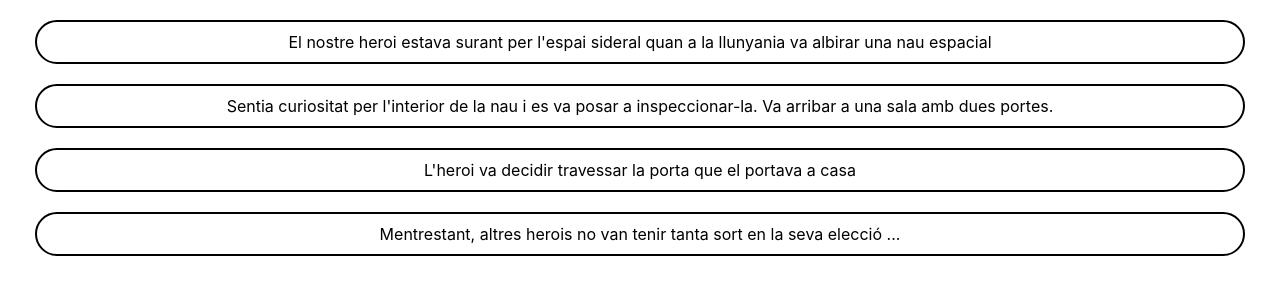
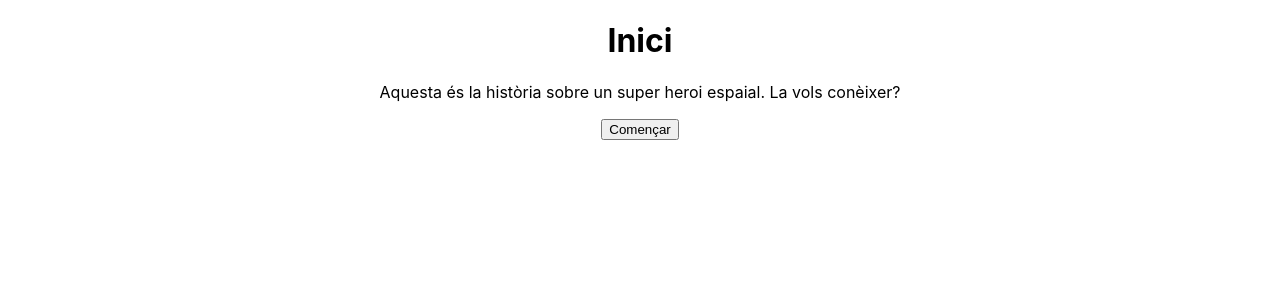
Before and after one commit to mireiamarcet/it-academy-sprint-6, a React (Create React App) app: page / in a window 1280 px wide. Shown: the top 300 px of the page. Built offline with nearby package versions, Linux system fonts and the light colour scheme.

Commit message:
Exercici 4

```diff
--- a/src/App.js
+++ b/src/App.js
@@ -2,12 +2,33 @@ import './App.css';
 import Escena from "./components/escena/Escena"
 import data from "./data"
 import React from "react"
+import Pantalla from "./components/Pantalla"
 
 function App() {
-  const elementsEscena = data.map(e => <Escena key={e.id} {...e}/>)
+  const [index, setIndex] = React.useState(0)
+  const elementsEscena = data.map(e => <Escena key={e.id} selectedIndex={index} {...e}/>)
+
+
+  function retrocedir(){
+    if(index > 0) {
+      setIndex(prevIndex => prevIndex - 1)
+    }
+  }
+
+
+  function avançar(){
+    if(index < elementsEscena.length) {
+      setIndex(prevIndex => prevIndex + 1)
+    }
+  }
+
   return (
     <div className="App">
-      {elementsEscena}
+      { index === 0 ?
+            <Pantalla tipus="Inici" endavant={avançar} />
+            :
+            <Pantalla tipus="Contingut" endavant={avançar} enrere={retrocedir} escenes={elementsEscena} />
+      }
     </div>
   );
 }
--- /dev/null
+++ b/src/components/Pantalla.js
@@ -0,0 +1,25 @@
+import React from "react"
+
+
+export default function Pantalla(props){
+    if(props.tipus === "Contingut"){
+        return (
+            <div>
+                <div>
+                    <button className="boto-contingut" type="button" onClick={props.enrere}>Anterior</button>
+                    <button className="boto-contingut" type="button" onClick={props.endavant}>Següent</button>
+                </div>
+                {props.escenes}
+            </div>
+        )
+    } else {
+        return (
+            <div>
+              <h1>{props.tipus}</h1>
+              <p>Aquesta és la història sobre un super heroi espaial. La vols conèixer?</p>
+              <button type="button" onClick={props.endavant}>Començar</button>
+            </div>
+        )
+    }
+
+}
--- a/src/components/escena/Escena.js
+++ b/src/components/escena/Escena.js
@@ -3,6 +3,7 @@ import styled from "styled-components";
 
 
 const Selector = styled.div `
+    background: ${({id, selectedIndex}) => id === selectedIndex ? "pink" : "white" };
     margin: 20px 35px;
     padding: 10px;
     border: 2px solid black;
@@ -10,5 +11,5 @@ const Selector = styled.div `
 `;
 
 export default function Escena(props){
-    return <Selector>{props.text}</Selector>
+    return <Selector id={props.id} selectedIndex={props.selectedIndex}>{props.text}</Selector>
 }
--- a/src/index.css
+++ b/src/index.css
@@ -11,3 +11,8 @@ code {
   font-family: source-code-pro, Menlo, Monaco, Consolas, 'Courier New',
     monospace;
 }
+
+.boto-contingut {
+  width: 50%;
+  padding: 10px;
+}
```
